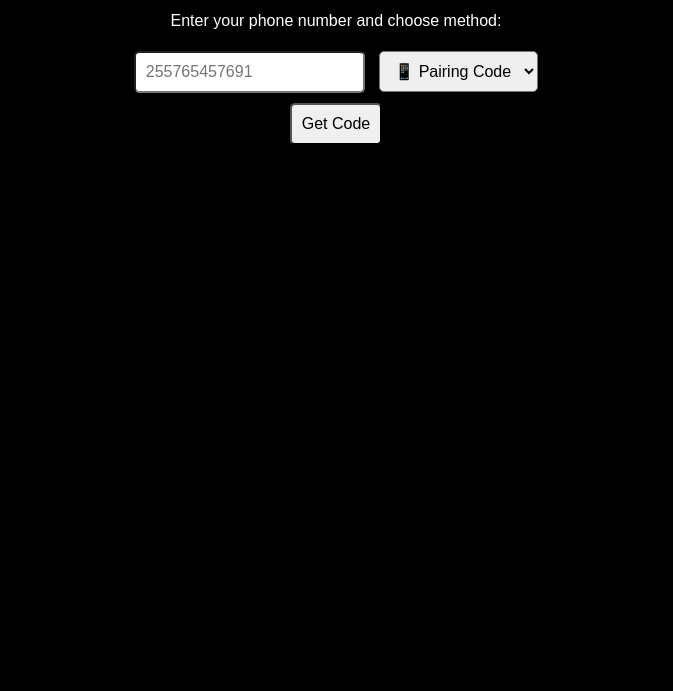
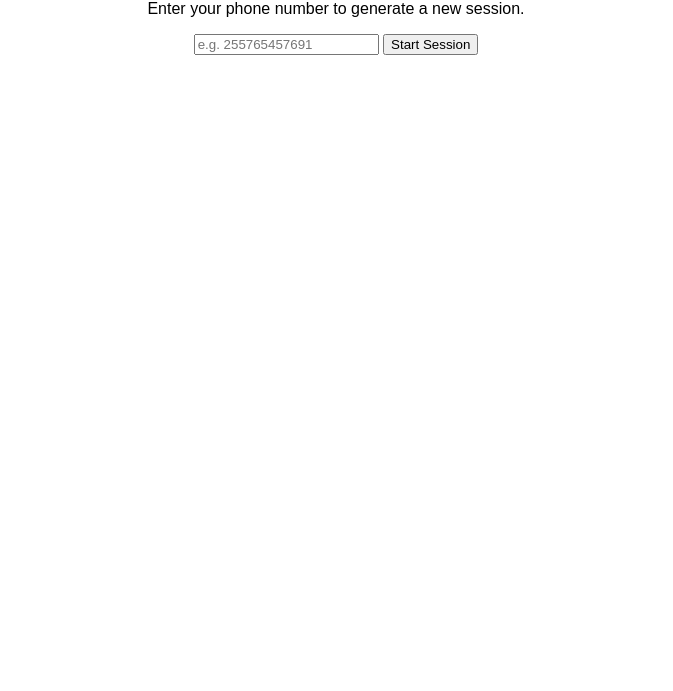
Before and after one commit to SAVAGE-TECH2123/SESSION-SCANNER, a website: page public/index.html in a window 1280 px wide. Shown: the part 109-800 px from the top of the page, without its empty margins (304-977 px from the left). Drawn offline with Linux system fonts and the light colour scheme.

Commit message:
Update index.html

```diff
--- a/public/index.html
+++ b/public/index.html
@@ -2,53 +2,36 @@
 <html lang="en">
 <head>
   <meta charset="UTF-8" />
-  <meta name="viewport" content="width=device-width,initial-scale=1" />
-  <title>SAVAGE-XMD Scanner</title>
-  <style>
-    body { background:#000; color:#fff; font-family:sans-serif; text-align:center; padding:2em; }
-    input, select, button { padding:10px; margin:5px; font-size:1rem; border-radius:5px; }
-    #result { margin-top:1.5em; }
-    img { max-width:250px; margin-top:1em; }
-  </style>
+  <meta name="viewport" content="width=device-width, initial-scale=1.0"/>
+  <title>SAVAGE-XMD Session Scanner</title>
 </head>
-<body>
-  <h1>🤖 SAVAGE-XMD Multi-Session Scanner</h1>
-  <p>Enter your phone number and choose method:</p>
-
-  <input type="text" id="number" placeholder="255765457691" />
-  <select id="method">
-    <option value="pair">📱 Pairing Code</option>
-    <option value="qr">📷 QR Code</option>
-  </select>
-  <br/>
-  <button onclick="getCode()">Get Code</button>
-
-  <div id="result"></div>
+<body style="font-family:sans-serif;text-align:center;padding:20px">
+  <h1>📡 SAVAGE-XMD SCANNER</h1>
+  <p>Enter your phone number to generate a new session.</p>
+  <form id="sessionForm">
+    <input id="phoneInput" type="text" placeholder="e.g. 255765457691" required />
+    <button type="submit">Start Session</button>
+  </form>
+  <div id="status" style="margin-top:20px;"></div>
 
   <script>
-    async function getCode() {
-      const num = document.getElementById('number').value.trim();
-      const method = document.getElementById('method').value;
-      const result = document.getElementById('result');
-      if (!num) return alert('Please enter a phone number.');
+    const form = document.getElementById('sessionForm');
+    const statusDiv = document.getElementById('status');
 
-      result.textContent = '⏳ Loading…';
-      try {
-        const res = await fetch(`/api/pair?number=${encodeURIComponent(num)}&method=${method}`);
-        const data = await res.json();
-        if (data.error) {
-          result.innerHTML = `❌ ${data.error}`;
-        } else if (data.pairingCode) {
-          result.innerHTML = `<strong>📲 Pairing Code:</strong><br><code>${data.pairingCode}</code>`;
-        } else if (data.qr) {
-          result.innerHTML = `<strong>📷 Scan this QR Code:</strong><br><img src="${data.qr}" alt="QR Code"/>`;
-        } else {
-          result.textContent = '⚠️ No data received.';
-        }
-      } catch {
-        result.textContent = '❗ Error loading code.';
-      }
-    }
+    form.addEventListener('submit', (e) => {
+      e.preventDefault();
+      const number = document.getElementById('phoneInput').value;
+      if (!number) return;
+
+      statusDiv.innerHTML = `🔄 Pairing session for <b>${number}</b>...<br/>Open your WhatsApp and pair with code.`;
+
+      // 👇 Optional: integrate pairing initiation if needed
+      // fetch('/start-session', { method: 'POST', body: JSON.stringify({ number }) })
+
+      // 👇 Display session fetch URL for testing
+      const url = `${window.location.origin}/sessions/${number}.json`;
+      statusDiv.innerHTML += `<br/><br/>🌐 Session will be available at:<br/><code>${url}</code>`;
+    });
   </script>
 </body>
 </html>
```
